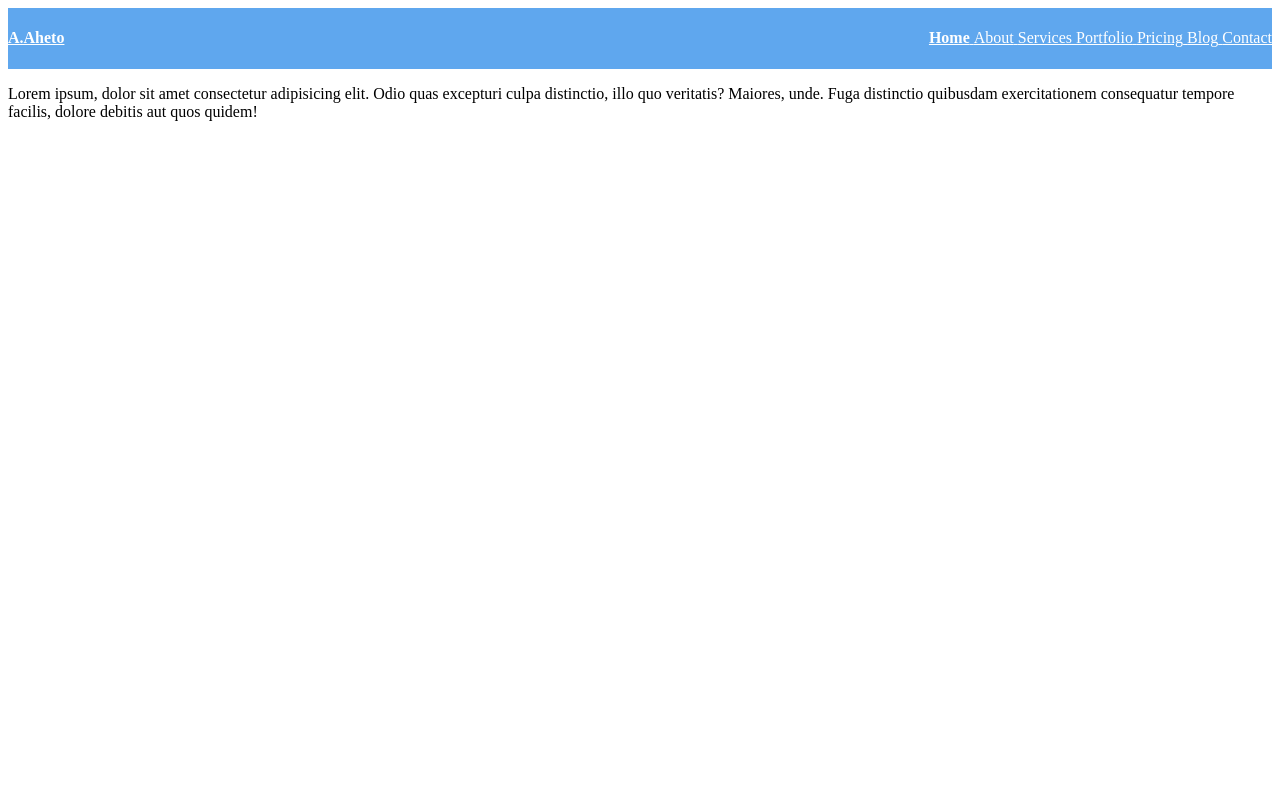
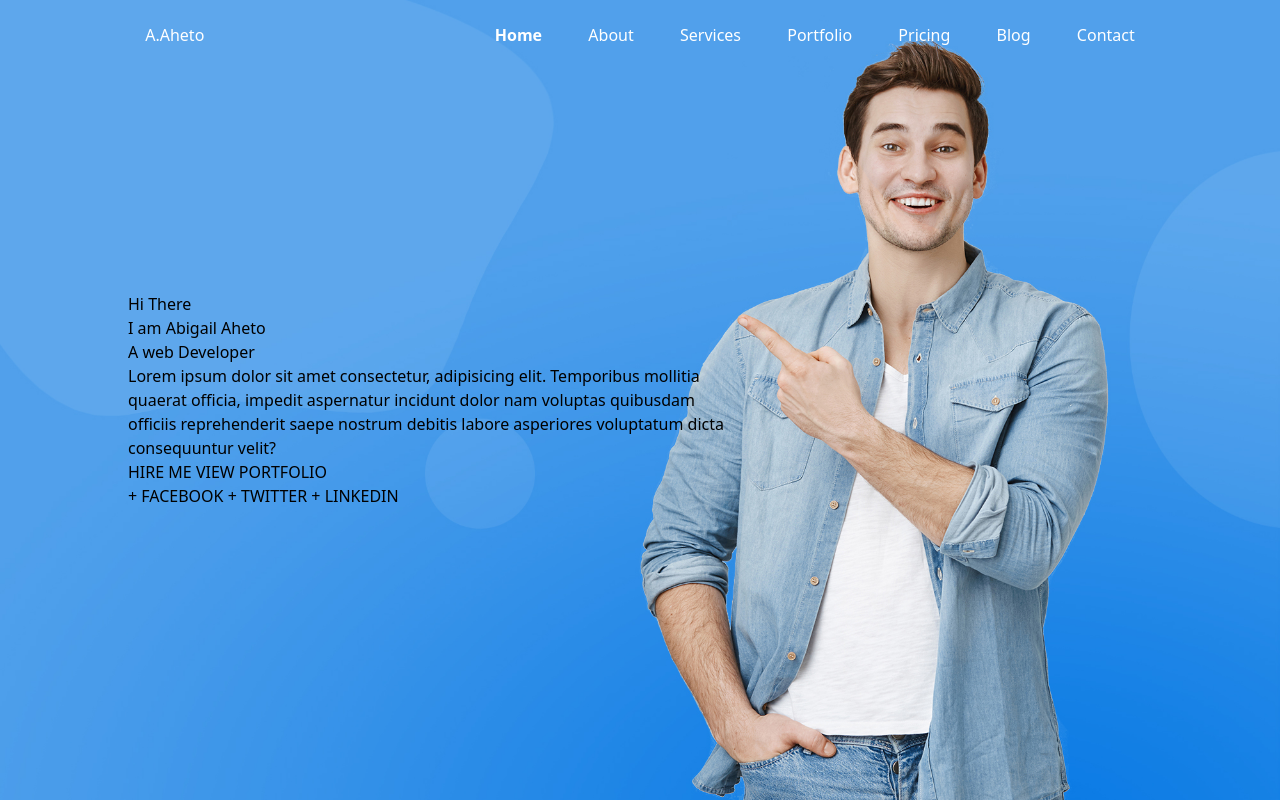
Before and after one commit to Abby533-alt/portfolio, a plain HTML site: page index.html in a window 1280 px wide. Drawn offline with nearby package versions, Linux system fonts and the light colour scheme.

Commit message:
Started the hero section

```diff
--- a/index.css
+++ b/index.css
@@ -1,11 +1,41 @@
 nav{
+    background-color: #5fa7ee;
+    background-color: transparent;
+    display: flex;
+    flex-direction: row;
+    justify-content: space-around;
+    align-items: center;
+    height: 70px;
+    position: fixed;
+    left: 0;
+    right: 0;
+}
+
+.nav-items{
+    width: 50%;
     display: flex;
     flex-direction: row;
     justify-content: space-between;
-    align-items: center;
-    background-color: #5fa7ee;
 }
 
+.hero{
+    background-image: url(images/asset\ 0.jpeg);
+    height: 100vh;
+    background-size: cover;
+    display: flex;
+    flex-direction: row;
+    justify-content: space-around;
+    align-items: center;
+}
+
+.hero-content{
+    width: 80%;
+    margin: auto;
+}
+
+.bio{
+    width: 60%;
+}
 .text-white{
     color: white;
 }
--- a/index.html
+++ b/index.html
@@ -4,7 +4,8 @@
     <meta charset="UTF-8">
     <meta name="viewport" content="width=device-width, initial-scale=1.0">
     <title>portfolio</title>
-    <link rel="stylesheet" href="index.css">
+    <script src="https://cdn.jsdelivr.net/npm/@tailwindcss/browser@4"></script>
+    <link rel="stylesheet" href="./index.css">
 </head>
 <body>
     <nav>
@@ -13,7 +14,7 @@
                 <h4>A.Aheto</h4>
             </a>
         </div>
-        <div>
+        <div class="nav-items">
             <a href="#" class="text-white text-bold">
                 <span>Home</span>
             </a>
@@ -38,6 +39,33 @@
         </div>
     </nav>
 
-    <p>Lorem ipsum, dolor sit amet consectetur adipisicing elit. Odio quas excepturi culpa distinctio, illo quo veritatis? Maiores, unde. Fuga distinctio quibusdam exercitationem consequatur tempore facilis, dolore debitis aut quos quidem!</p>
+    <section class="hero">
+        <div class="hero-content">
+            <p>Hi There</p>
+        <h1>I am Abigail Aheto</h1>
+        <h1>A web Developer</h1>
+        <p class="bio">Lorem ipsum dolor sit amet consectetur, adipisicing elit. Temporibus mollitia quaerat officia, impedit aspernatur incidunt dolor nam voluptas quibusdam officiis reprehenderit saepe nostrum debitis labore asperiores voluptatum dicta consequuntur velit?</p>
+        <div>
+            <a href="#">
+             <button>HIRE ME</button>
+            </a>
+            <a href="#">
+              <button>VIEW PORTFOLIO</button>
+            </a>
+        </div>
+        <div>
+            <a href="#">
+              <span>+ FACEBOOK</span>
+            </a>
+            <a href="#">
+              <span>+ TWITTER</span>
+            </a>
+            <a href="#">
+             <span>+ LINKEDIN</span>
+            </a>
+        </div>
+        </div>
+    </section>
+
 </body>
 </html>
```
Also changed, not shown: images/asset 0.jpeg (added), images/asset 1.jpeg (added), images/asset 10.jpeg (added), images/asset 11.jpeg (added), images/asset 12.jpeg (added), images/asset 13.jpeg (added), images/asset 14.jpeg (added), images/asset 15.jpeg (added), images/asset 16.jpeg (added), images/asset 17.jpeg (added), images/asset 2.jpeg (added), images/asset 3.jpeg (added), images/asset 4.jpeg (added), images/asset 5.jpeg (added), 4 more files.
